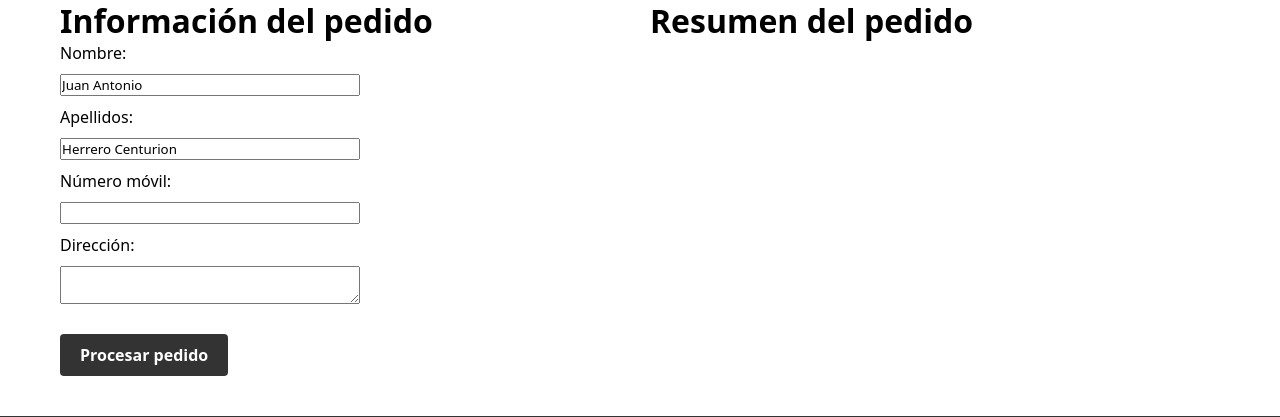
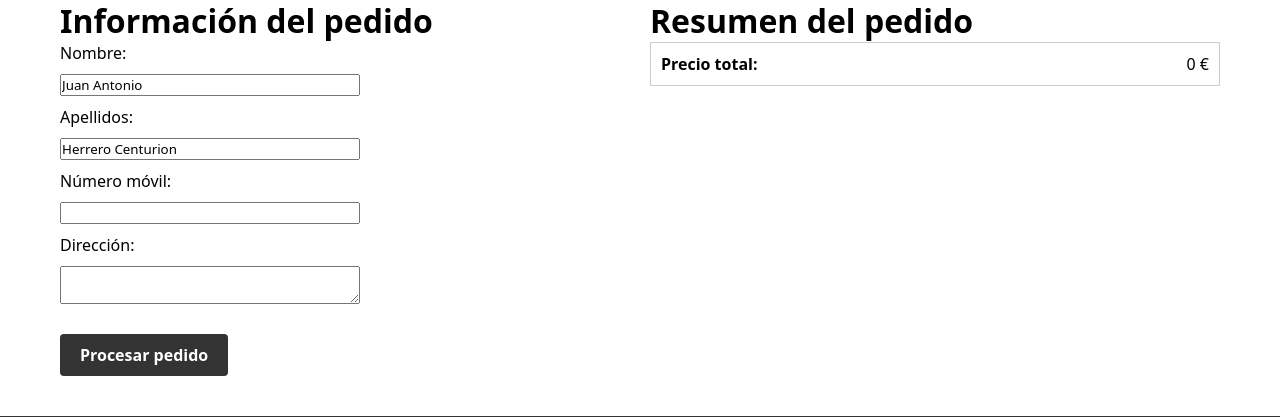
Before and after one commit to Juan-A/Proyecto-Final-Entorno-Servidor, a PHP site: page /phpmailer/checkOrder.php in a window 1280 px wide. Shown: the part 118-535 px from the top of the page. Run offline with PHP 8.4, Linux system fonts and the light colour scheme; a user stored in the database is signed in; data comes from the database, SQL or seed files in the repository; some libraries are stand-ins or nearby versions.

Commit message:
Minor fixes.

```diff
--- a/inc/sections/check_order.php
+++ b/inc/sections/check_order.php
@@ -22,8 +22,10 @@
     <h1>Resumen del pedido</h1>
     <ul class="product-list">
       <?
+      $totalPrice = 0.0;
       $products = getProductsFromCart();
       foreach ($products as $product) {
+        $totalPrice += getProductQuantity($product["var_id"]) * $product["var_product_price"];
       ?>
         <li>
           <div class="product-name">
@@ -34,6 +36,12 @@
       <?
       }
       ?>
+      <li>
+        <div class="product-name">
+          <strong>Precio total:</strong>
+        </div>
+        <span> <?= $totalPrice ?> €</span>
+      </li>
     </ul>
 
 
```
